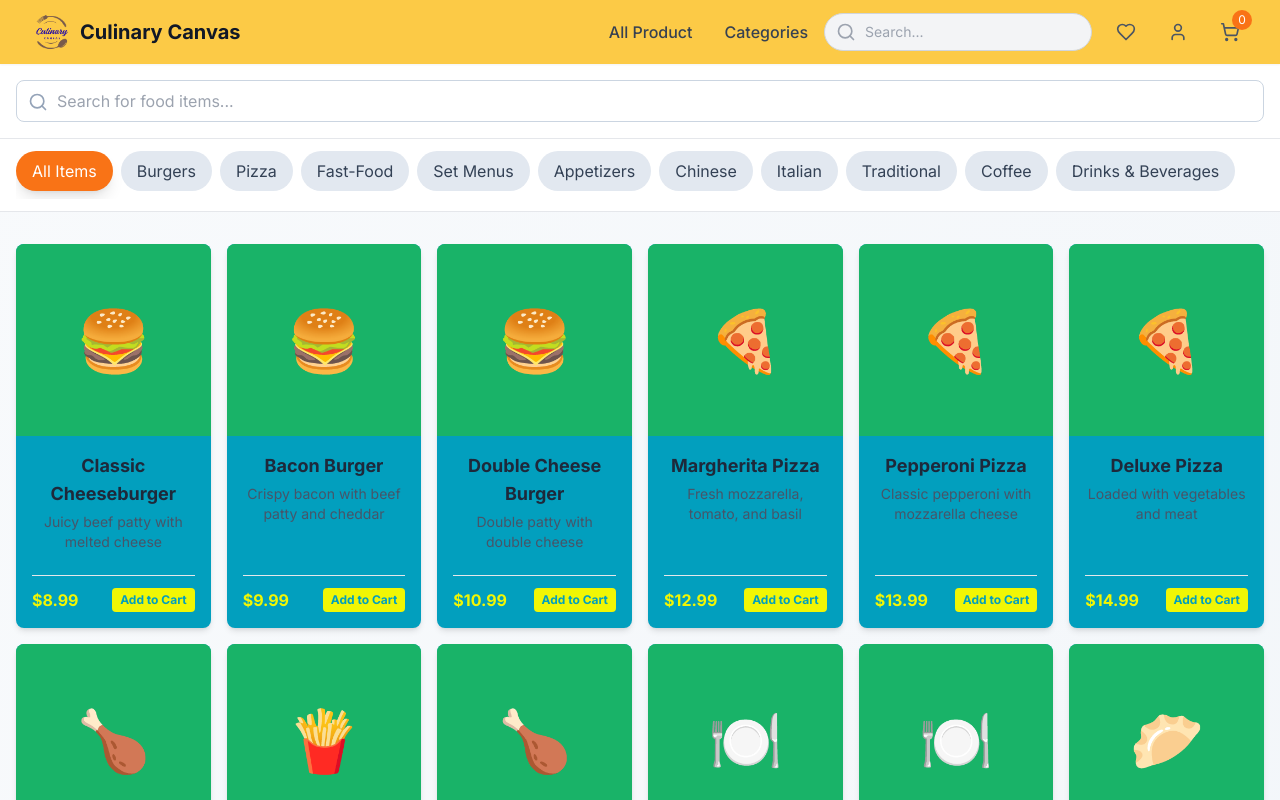
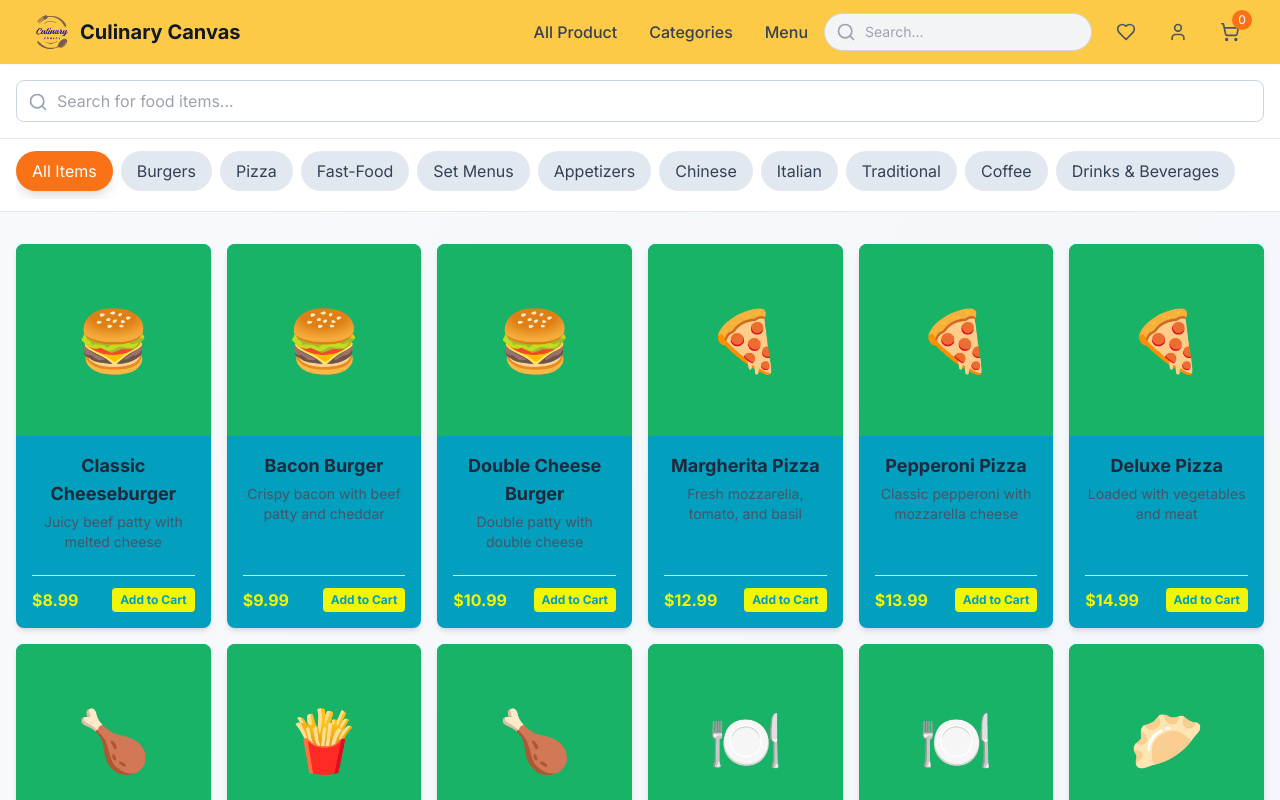
Before and after one commit to uzicodes/Culinary-Canvas, a Next.js app: page /all-products in a window 1280 px wide. Shown: the top 800 px of the page. Built offline with nearby package versions, Linux system fonts and the light colour scheme.

Commit message:
added menu in the navabar

```diff
--- a/src/components/Header.tsx
+++ b/src/components/Header.tsx
@@ -39,6 +39,9 @@ const Header = () => {
               </Link>
               <Link href="/categories" className="text-gray-700 hover:text-primary-600 font-medium">
                 Categories
+              </Link>
+              <Link href="/our-menu" className="text-gray-700 hover:text-primary-600 font-medium">
+                Menu
               </Link>
             </nav>
             {/* Search Box */}
@@ -90,7 +93,7 @@ const Header = () => {
                 className="block px-3 py-2 text-gray-700 hover:text-primary-600 font-medium"
                 onClick={() => setIsMenuOpen(false)}
               >
-                All Product
+                All Items
               </Link>
               <Link
                 href="/categories"
```
